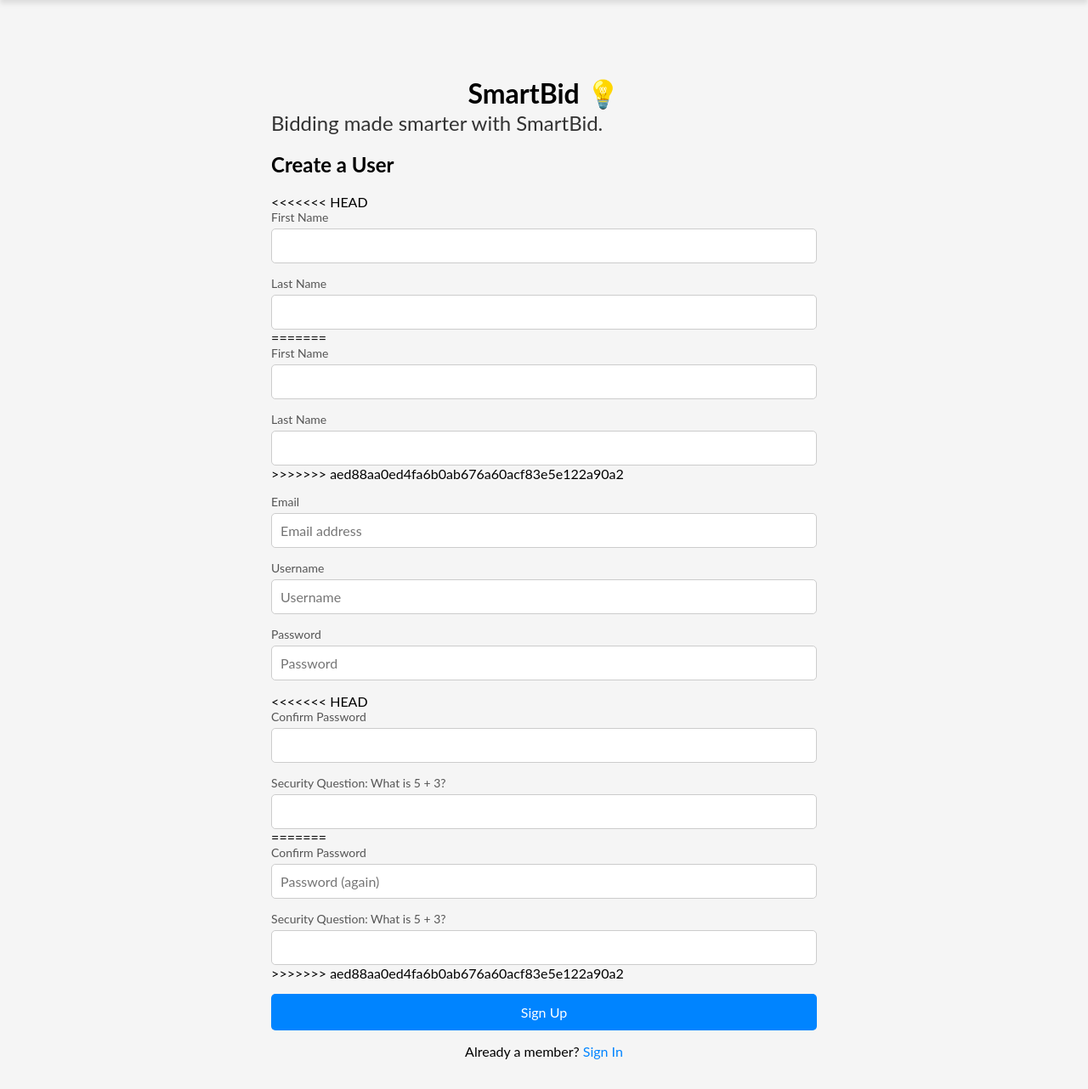
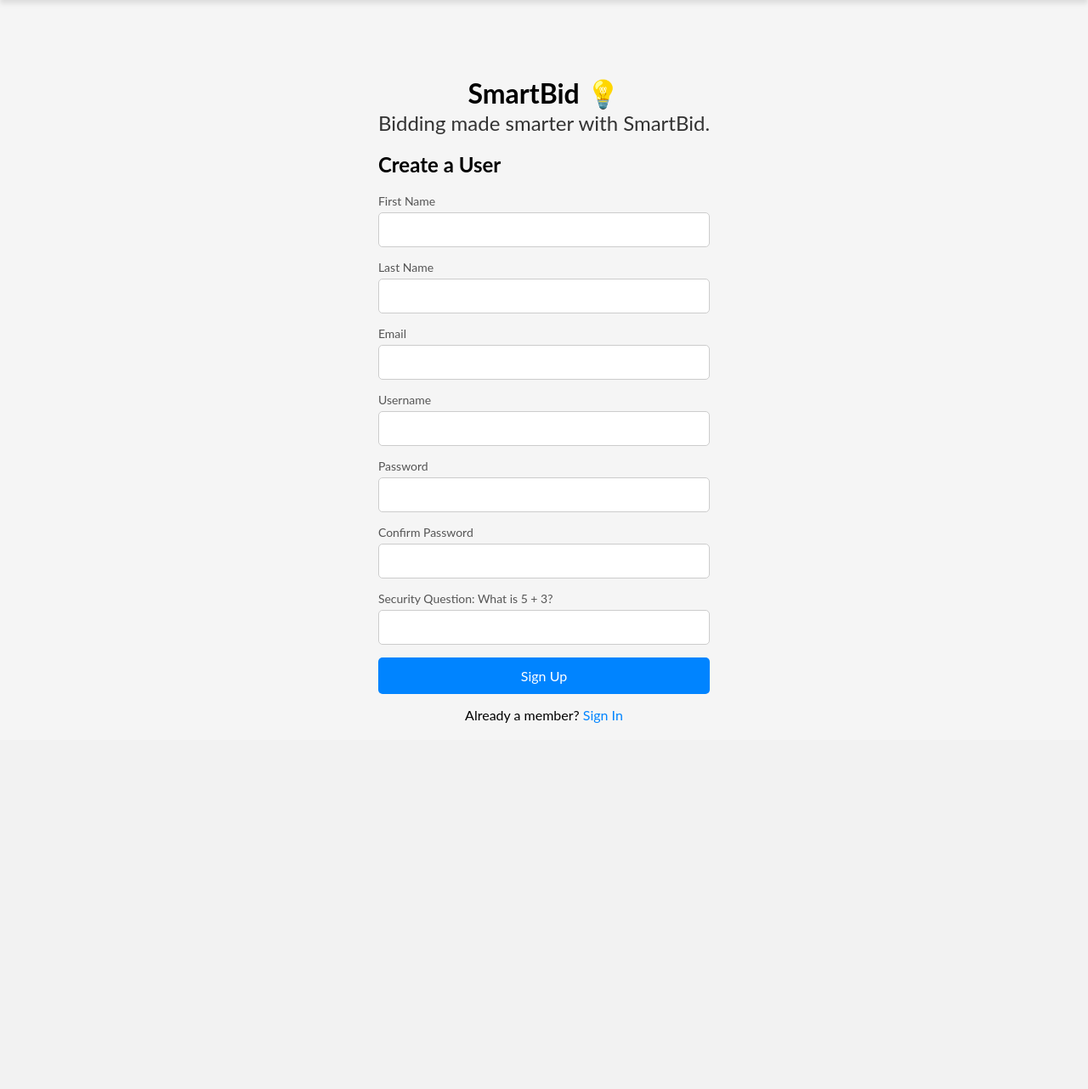
Before and after one commit to saanavig/SmartBid, a Django app: page /signup/ in a window 1280 px wide. Shown: the part 70-1352 px from the top of the page at 85% size. After the commit the page ends 921 px from the top, so only its background shows below. Run offline with Django 5.2, Linux system fonts and the light colour scheme.

Commit message:
fixed errors

```diff
--- a/templates/signup.html
+++ b/templates/signup.html
@@ -36,7 +36,6 @@
                     <!-- Form -->
                     <form action="{% url 'signup' %}" method="POST">
                         {% csrf_token %}
-<<<<<<< HEAD
                         <div class="form-group">
                             <label for="first_name">First Name</label>
                             <input type="text" id="first_name" name="first_name" required>
@@ -44,52 +43,26 @@
                         <div class="form-group">
                             <label for="last_name">Last Name</label>
                             <input type="text" id="last_name" name="last_name" required>
-=======
-                        <!--{{ form.as_p }}-->
-                        <div class="form-group">
-                            <label for="first-name">First Name</label>
-                            {{ form.first_name }}
-                            <!--<input type="text" id="first-name" name="first-name" required>-->
-                        </div>
-                        <div class="form-group">
-                            <label for="last-name">Last Name</label>
-                            {{ form.last_name }}
-                            <!--<input type="text" id="last-name" name="last-name" required>-->
->>>>>>> aed88aa0ed4fa6b0ab676a60acf83e5e122a90a2
                         </div>
                         <div class="form-group">
                             <label for="email">Email</label>
-                            {{ form.email }}
-                            <!--<input type="email" id="email" name="email" required>-->
+                            <input type="email" id="email" name="email" required>
                         </div>
                         <div class="form-group">
                             <label for="username">Username</label>
-                            {{ form.username }}
-                            <!--<input type="text" id="username" name="username" required>-->
+                            <input type="text" id="username" name="username" required>
                         </div>
                         <div class="form-group">
                             <label for="password">Password</label>
-                            {{ form.password1 }}
-                            <!--<input type="password" id="password" name="password" required>-->
+                            <input type="password" id="password" name="password" required>
                         </div>
                         <div class="form-group">
-<<<<<<< HEAD
                             <label for="confirm_password">Confirm Password</label>
                             <input type="password" id="confirm_password" name="confirm_password" required>
                         </div>
                         <div class="form-group">
                             <label for="security_question">Security Question: What is 5 + 3?</label>
                             <input type="text" id="security_question" name="security_question" required>
-=======
-                            <label for="confirm-password">Confirm Password</label>
-                            {{ form.password2 }}
-                            <!--<input type="password" id="confirm-password" name="confirm-password" required>-->
-                        </div>
-                        <div class="form-group">
-                            <!--{{ form.security }}-->
-                            <label for="security-question">Security Question: What is 5 + 3?</label>
-                            <input type="text" id="security-question" name="security-question" required>
->>>>>>> aed88aa0ed4fa6b0ab676a60acf83e5e122a90a2
                         </div>
                         <div class="form-group">
                             <button type="submit">Sign Up</button>
```
